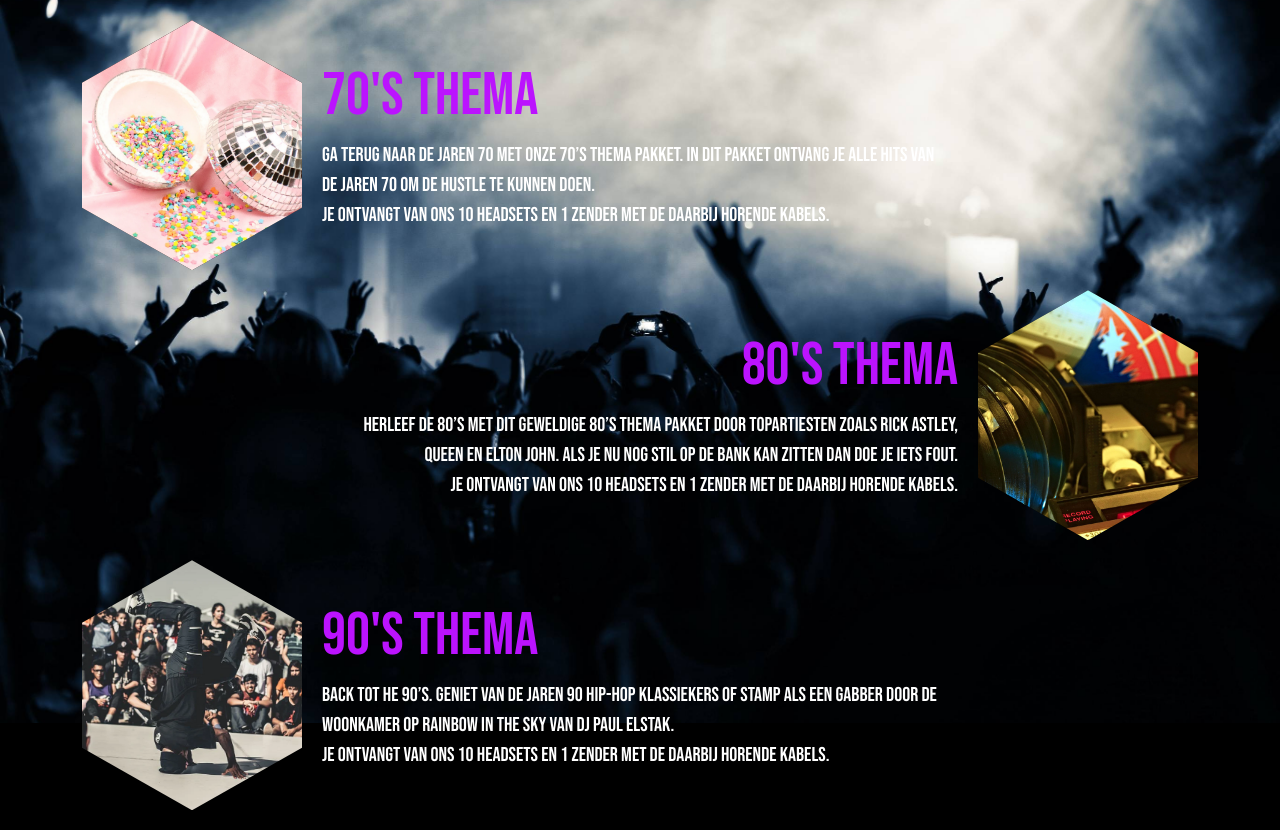
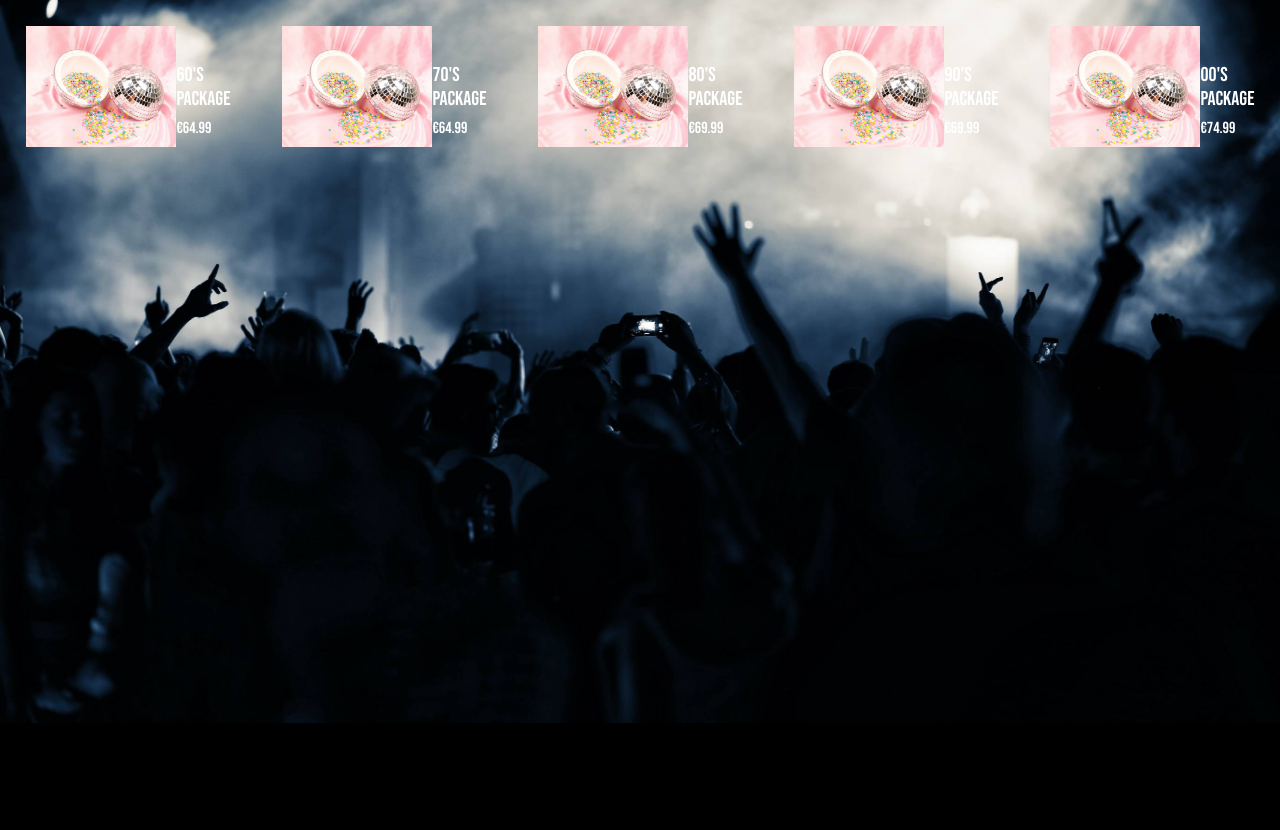
Before and after one commit to wgeboers/StilteAUBv, a PHP site: page /onsaanbod.php in a window 1280 px wide. Shown: the part 77-907 px from the top of the page. After the commit the page ends 800 px from the top, so only its background shows below. Run offline with PHP 8.4, Linux system fonts and the light colour scheme; data comes from the database, SQL or seed files in the repository.

Commit message:
Product overview

```diff
--- a/Crud.php
+++ b/Crud.php
@@ -95,5 +95,16 @@ class Crud extends db_conn {
 			echo $e;
 		}
 	}
+
+	//Retreive products from the database
+	public function getProducts() {
+		try {
+			$select = $this->connection->prepare("SELECT * FROM products");
+			$select->execute();
+			return $select->fetchall(PDO::FETCH_ASSOC);
+		} catch(PDOException $e) {
+			echo $e;
+		}
+	}
 }
 ?>
--- /dev/null
+++ b/ProductManager.php
@@ -0,0 +1,34 @@
+<?php
+
+require_once("Crud.php");
+include("Product.php");
+
+class ProductManager {
+
+    public $db_crud;
+    private $results;
+    private $products = array();
+
+    public function __construct() {
+
+        $this->db_crud = new Crud('root', '');
+        $this->getCatalog();
+
+    }
+
+    public function getCatalog() {
+        $results = $this->db_crud->getProducts();
+
+        foreach($results as $result) {
+            $add_product = new Product($result["ProductID"], $result["Name"], $result["Description"], $result["Stock"], $result["Price"], "EenFoto.png", "Ergens");
+            //$this->products = $add_product;
+            array_push($this->products, $add_product);
+        }
+
+    }
+
+    public function getProducts() {
+        return $this->products;
+    }
+
+}
--- a/Style/onsaanbod.css
+++ b/Style/onsaanbod.css
@@ -194,6 +194,32 @@ body, html{
     text-shadow: none;
 }
 
+.products {
+    display: flex;
+    flex-wrap: wrap;
+}
+
+.product-card {
+    padding: 2%;
+    flex-grow: 1;
+    flex-basis: 16%;
+    display: flex;
+}
+
+.product-image img {
+    max-width: 100%;
+}
+
+.product-info {
+    margin-top: auto;
+}
+
+@media (max-width: 920px) {
+    .product-card {
+      flex: 1 21%;
+    }
+  }
+
 @media screen and (max-height: 1014px) {
     .neon-button{
         display: none;
--- a/onsaanbod.php
+++ b/onsaanbod.php
@@ -1,5 +1,9 @@
 <!DOCTYPE html>
-<?php include('header.php'); $_SESSION['url'] = $_SERVER['REQUEST_URI']; ?>
+<?php
+    include('header.php'); $_SESSION['url'] = $_SERVER['REQUEST_URI'];
+    require_once('ProductManager.php');
+    $ProductManager = new ProductManager();
+?>
 <html lang="en">
 
 <head>
@@ -16,92 +20,24 @@
 </head>
 
 <body class="aanbodPage">
-    <div class="parallax">
-        <div class="container" id="containerLeft">
-            <div class="hexagonAanbod">
-                <div class="shape">
-                    <a href="#" id="play70">
-                        <img src="Images/70's.png" alt="...">
-                        <div class="overlayPlay" id="Play70">
-                            <img class="overlayImgPlay" src="Images/play.svg" alt="">
-                        </div>
-                        <div class="overlayPause" id="Pause70">
-                            <img class="overlayImgPause" src="Images/pause.svg" alt="">
-                        </div>
-                    </a>
-                </div>
-                <div class="text">
-                    <div>
-                        <h2>
-                            70's thema
-                        </h2>
-                        <p>
-                            Ga terug naar de jaren 70 met onze 70’s thema pakket. In dit pakket ontvang je alle hits van de jaren 70 om de hustle te kunnen doen.
-                            <br>Je ontvangt van ons 10 headsets en 1 zender met de daarbij horende kabels.
-                        </p>
-                        <audio id="audio70s" src="music/70s.mp3"></audio>
-                    </div>
-                </div>
-            </div>
-        </div>
-        <div class="container" id="containerRight">
-            <div class="hexagonAanbodRight">
-                <div class="shape">
-                    <a href="#" id="play80">
-                        <img src="Images/80s.jpg" alt="...">
-                        <div class="overlayPlay" id="Play80">
-                            <img class="overlayImgPlay" src="Images/play.svg" alt="">
-                        </div>
-                        <div class="overlayPause" id="Pause80">
-                            <img class="overlayImgPause" src="Images/pause.svg" alt="">
-                        </div>
-                    </a>
-                </div>
-                <div class="text">
-                    <div>
-                        <h2>
-                            80's thema
-                        </h2>
-                        <p>
-                            Herleef de 80’s met dit geweldige 80’s thema pakket door topartiesten zoals Rick Astley, Queen en Elton John. Als je nu nog stil op de bank kan zitten dan doe je iets fout.
-                            <br>Je ontvangt van ons 10 headsets en 1 zender met de daarbij horende kabels.
-                        </p>
-                        <audio id="audio80s" src="music/80s.mp3"></audio>
-                    </div>
-                </div>
-            </div>
-        </div>
-        <div class="container" id="containerLeft">
-            <div class="hexagonAanbod">
-                <div class="shape">
-                    <a href="#" id="play90">
-                        <img src="Images/90s.png" class="img-fluid rounded-start" alt="...">
-                        <div class="overlayPlay" id="Play90">
-                            <img class="overlayImgPlay" src="Images/play.svg" alt="">
-                        </div>
-                        <div class="overlayPause" id="Pause90">
-                            <img class="overlayImgPause" src="Images/pause.svg" alt="">
-                        </div>
-                    </a>
-                </div>
-                <div class="text">
-                    <div>
-                        <h2>
-                            90's thema
-                        </h2>
-                        <p>
-                            Back tot he 90’s. Geniet van de jaren 90 hip-hop klassiekers of stamp als een gabber door de woonkamer op Rainbow In The Sky van DJ Paul Elstak.
-                            <br>Je ontvangt van ons 10 headsets en 1 zender met de daarbij horende kabels.
-                        </p>
-                        <audio id="audio90s" src="music/90s.mp3"></audio>
-                    </div>
-                </div>
-            </div>
-        </div>
-        <div class="order">
-            <a href="bestelnu.html" class="neon-button">Bestel nu!</a>
-        </div>
+<section class="products">
+<?php
+    $results = $ProductManager->getProducts();
+    foreach($results as $result) {
+?>
+<div class="product-card">
+    <div class="product-image">
+      <img src="images/70's.png">
     </div>
+    <div class="product-info">
+      <h5><?php echo $result->getName(); ?></h5>
+      <h6>€<?php echo $result->getPrice(); ?></h6>
+    </div>
+  </div>
+<?php
+    }
+?>
+</section>
     <script src="https://cdn.jsdelivr.net/npm/bootstrap@5.1.1/dist/js/bootstrap.bundle.min.js"
         integrity="sha384-/bQdsTh/da6pkI1MST/rWKFNjaCP5gBSY4sEBT38Q/9RBh9AH40zEOg7Hlq2THRZ"
         crossorigin="anonymous"></script>
```
Also changed, not shown: Product.php (added, +37 -0 lines).
